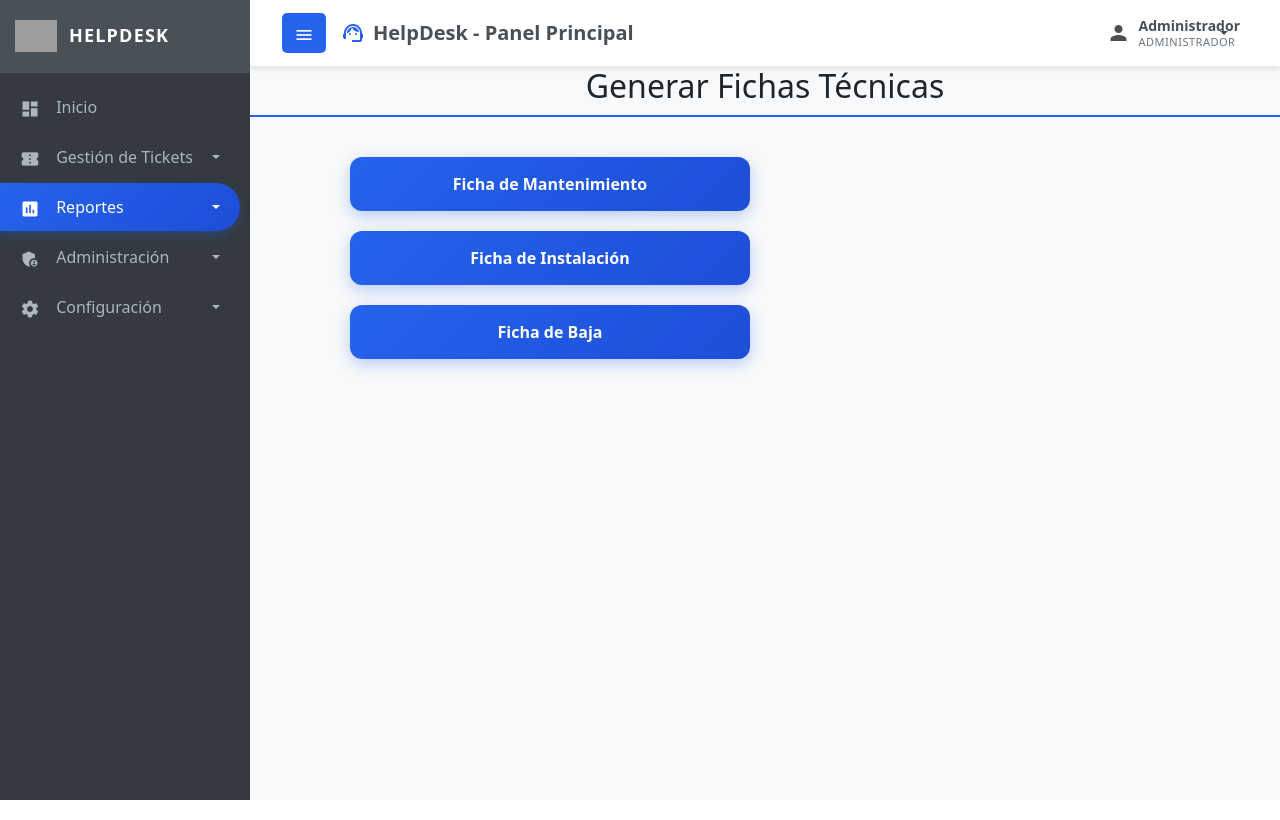
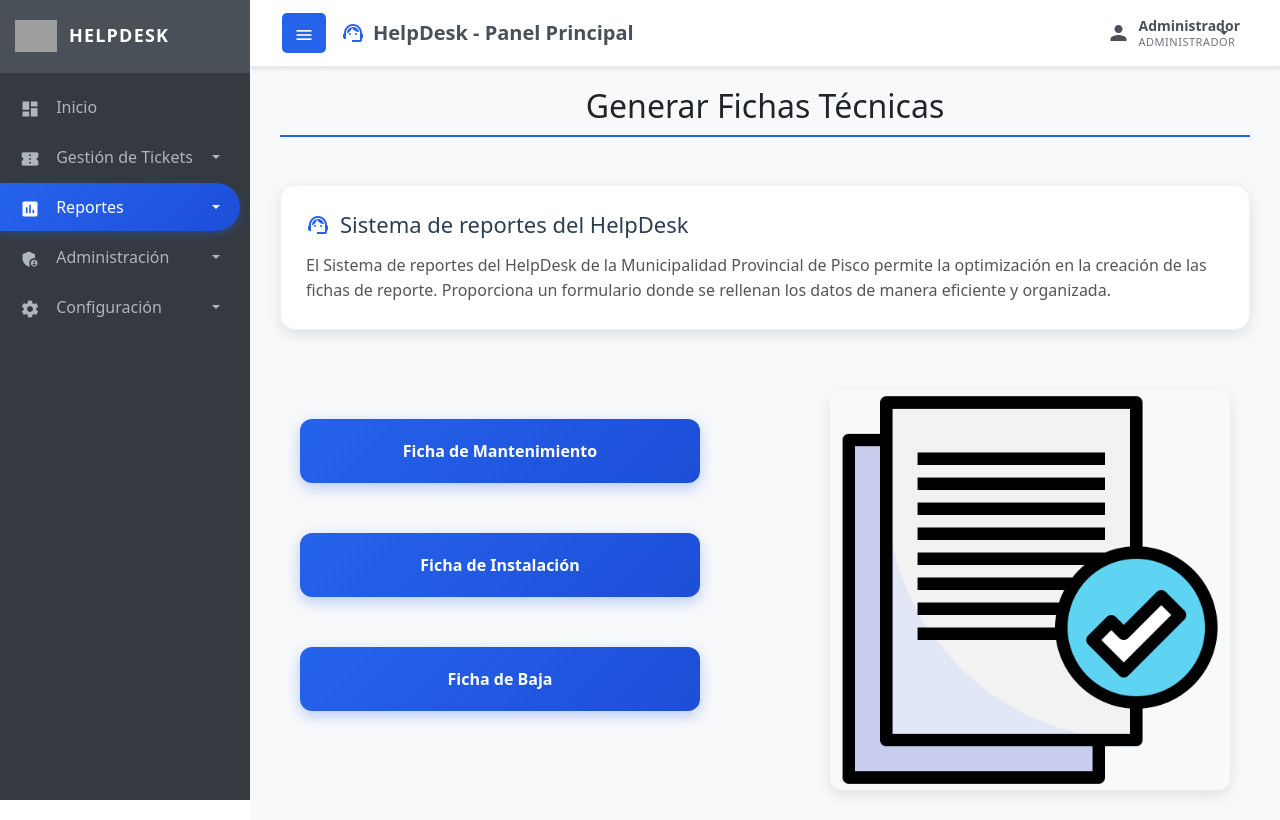
Before and after one commit to F3RN4ND0-30/sisti, a PHP site: page /frontend/reportes/reporte_atencion/fichas.php in a window 1280 px wide. Run offline with PHP 8.4, Linux system fonts and the light colour scheme; the visitor is signed in with stand-in values (Sample User, id 1); grey boxes are pictures that could not be loaded.

Commit message:
arreglos

```diff
--- a/backend/css/reportes/reporte_atencion/fichas.css
+++ b/backend/css/reportes/reporte_atencion/fichas.css
@@ -9,6 +9,12 @@ body {
     display: flex;
     flex-direction: column;
     align-items: center;
+}
+
+.main-content {
+    padding: 30px;
+    max-width: 100%;
+    overflow-x: hidden;
 }
 
 /* Título principal */
@@ -23,22 +29,54 @@ h2 {
     animation: fadeInDown 0.5s ease;
 }
 
+.ficha-layout {
+    display: flex;
+    justify-content: center;
+    align-items: center;
+    gap: 50px;
+    flex-wrap: wrap;
+    /* para responsividad */
+    margin-top: 40px;
+}
+
 /* Contenedor principal */
 .ficha-container {
-    margin-top: 40px;
     display: flex;
     flex-direction: column;
-    gap: 20px;
-    align-items: center;
+    align-items: flex-start; /* alinea botones a la izquierda */
+    gap: 0; /* puedes usar gap o margin-bottom en botones */
     width: 100%;
-    max-width: 600px;
+    max-width: 400px;
+}
+
+.ficha-imagen img {
+    max-width: 400px;
+    width: 100%;
+    height: auto;
+    border-radius: 12px;
+    box-shadow: 0 5px 15px rgba(0, 0, 0, 0.1);
+    animation: fadeInRight 0.8s ease;
+    margin-left: 80px
+}
+
+/* Animación para la imagen */
+@keyframes fadeInRight {
+    from {
+        opacity: 0;
+        transform: translateX(30px);
+    }
+
+    to {
+        opacity: 1;
+        transform: translateX(0);
+    }
 }
 
 /* Botones */
 .boton-ficha {
     background: linear-gradient(135deg, #2563eb, #1d4ed8);
     color: white;
-    padding: 15px 30px;
+    padding: 20px 35px;
     font-size: 16px;
     font-weight: bold;
     border: none;
@@ -48,6 +86,9 @@ h2 {
     transition: all 0.3s ease;
     width: 100%;
     max-width: 400px;
+    margin: 0 auto;
+    display: block;
+    margin-bottom: 50px;
     animation: fadeInUp 0.6s ease forwards;
     opacity: 0;
 }
@@ -59,6 +100,107 @@ h2 {
 
 .boton-ficha:active {
     transform: scale(0.98);
+}
+
+/* Animaciones con delay */
+.delay-1 {
+    animation-delay: 0.3s;
+}
+
+.delay-2 {
+    animation-delay: 0.5s;
+}
+
+.delay-3 {
+    animation-delay: 0.7s;
+}
+
+@keyframes fadeInUp {
+    from {
+        opacity: 0;
+        transform: translateY(30px);
+    }
+
+    to {
+        opacity: 1;
+        transform: translateY(0);
+    }
+}
+
+.welcome-card {
+    background: white;
+    border-radius: 15px;
+    padding: 25px 30px;
+    box-shadow: 0 5px 15px rgba(0, 0, 0, 0.05);
+    max-width: 700px;
+    width: 90%;
+    text-align: center;
+    margin-top: 20px;
+    animation: fadeInUp 0.5s ease;
+}
+
+.welcome-card h3 {
+    color: #1d3557;
+    margin-bottom: 10px;
+}
+
+.welcome-card p {
+    color: #555;
+}
+
+.col-md-8,
+.col-md-4,
+.col-lg-3,
+.col-md-6,
+.col-lg-12 {
+    position: relative;
+    width: 100%;
+    padding-right: 15px;
+    padding-left: 15px;
+}
+
+.col-lg-12 {
+    flex: 0 0 100%;
+    max-width: 100%;
+}
+
+.row {
+    display: flex;
+    flex-wrap: wrap;
+    margin-right: -15px;
+    margin-left: -15px;
+}
+
+/* Activity card */
+.activity-card {
+    background: white;
+    margin-top: 40px;
+    border-radius: 15px;
+    padding: 25px;
+    box-shadow: 0 5px 15px rgba(0, 0, 0, 0.1);
+    margin-bottom: 20px;
+    animation: fadeInUp 0.8s ease-out 0.5s both;
+    border: 1px solid #f0f0f0;
+}
+
+.activity-card h4 {
+    color: #2c3e50;
+    margin-bottom: 15px;
+    font-size: 22px;
+    display: flex;
+    align-items: center;
+}
+
+.activity-card h4 i {
+    margin-right: 10px;
+    color: #2563eb;
+    vertical-align: middle;
+}
+
+.activity-card p {
+    line-height: 1.6;
+    color: #555;
+    margin: 0;
 }
 
 /* Animaciones */
--- a/frontend/navbar/navbar.php
+++ b/frontend/navbar/navbar.php
@@ -26,7 +26,7 @@ function is_active_hd($path_fragment)
     <nav id="sidebar">
         <div class="sidebar-header">
             <h3>
-                <img src="../../backend/img/logoPisco.png" class="img-fluid" />
+                <img src="/helpdesk_mpp2.0/backend/img/logoPisco.png" class="img-fluid" />
                 <span class="sidebar-text">HELPDESK</span>
             </h3>
         </div>
@@ -70,10 +70,10 @@ function is_active_hd($path_fragment)
                 </a>
                 <ul class="collapse list-unstyled menu" id="reportesSubmenu">
                     <li <?php echo is_active_hd('/reportes/general.php') ? 'class="active"' : ''; ?>>
-                        <a href="../reportes/general.php">Reporte General</a>
+                        <a href="/helpdesk_mpp2.0/frontend/reportes/general.php">Reporte General</a>
                     </li>
                     <li <?php echo is_active_hd('/reportes/reporte_atencion/fichas.php') ? 'class="active"' : ''; ?>>
-                        <a href="../reporte_atencion/fichas.php">Reporte de Atención</a>
+                        <a href="/helpdesk_mpp2.0/frontend/reportes/reporte_atencion/fichas.php">Reporte de Atención</a>
                     </li>
                     <li <?php echo is_active_hd('/reportes/estadisticas.php') ? 'class="active"' : ''; ?>>
                         <a href="../reportes/estadisticas.php">Estadísticas</a>
--- a/frontend/reportes/reporte_atencion/fichas.php
+++ b/frontend/reportes/reporte_atencion/fichas.php
@@ -27,13 +27,28 @@ if (!isset($_SESSION['hd_activo']) || $_SESSION['hd_activo'] !== true) {
 <body>
 
   <?php include '../../navbar/navbar.php'; ?>
+  <div class="main-content">
+    <h2>Generar Fichas Técnicas</h2>
 
-  <h2>Generar Fichas Técnicas</h2>
+    <div class="row">
+      <div class="col-lg-12">
+        <div class="activity-card">
+          <h4><i class="material-icons">support_agent</i> Sistema de reportes del HelpDesk</h4>
+          <p>El Sistema de reportes del HelpDesk de la Municipalidad Provincial de Pisco permite la optimización en la creación de las fichas de reporte. Proporciona un formulario donde se rellenan los datos de manera eficiente y organizada.</p>
+        </div>
+      </div>
+    </div>
 
-  <div class="ficha-container">
-    <button class="boton-ficha" onclick="window.location.href='../../reportes/reporte_atencion/ficha_mantenimiento.php'">Ficha de Mantenimiento</button>
-    <button class="boton-ficha" onclick="window.location.href='../../reportes/reporte_atencion/ficha_instalacion.php'">Ficha de Instalación</button>
-    <button class="boton-ficha" onclick="window.location.href='../../reportes/reporte_atencion/ficha_baja.php'">Ficha de Baja</button>
+    <div class="ficha-layout">
+      <div class="ficha-container">
+        <button class="boton-ficha" onclick="window.location.href='../../reportes/reporte_atencion/ficha_mantenimiento.php'">Ficha de Mantenimiento</button>
+        <button class="boton-ficha" onclick="window.location.href='../../reportes/reporte_atencion/ficha_instalacion.php'">Ficha de Instalación</button>
+        <button class="boton-ficha" onclick="window.location.href='../../reportes/reporte_atencion/ficha_baja.php'">Ficha de Baja</button>
+      </div>
+      <div class="ficha-imagen">
+        <img src="../../../backend/img/reporte.png" alt="Ficha Técnica" />
+      </div>
+    </div>
   </div>
 </body>
 
```
Also changed, not shown: frontend/sisvis/escritorio.php (+7 -1 lines), backend/img/reporte.png (added).
